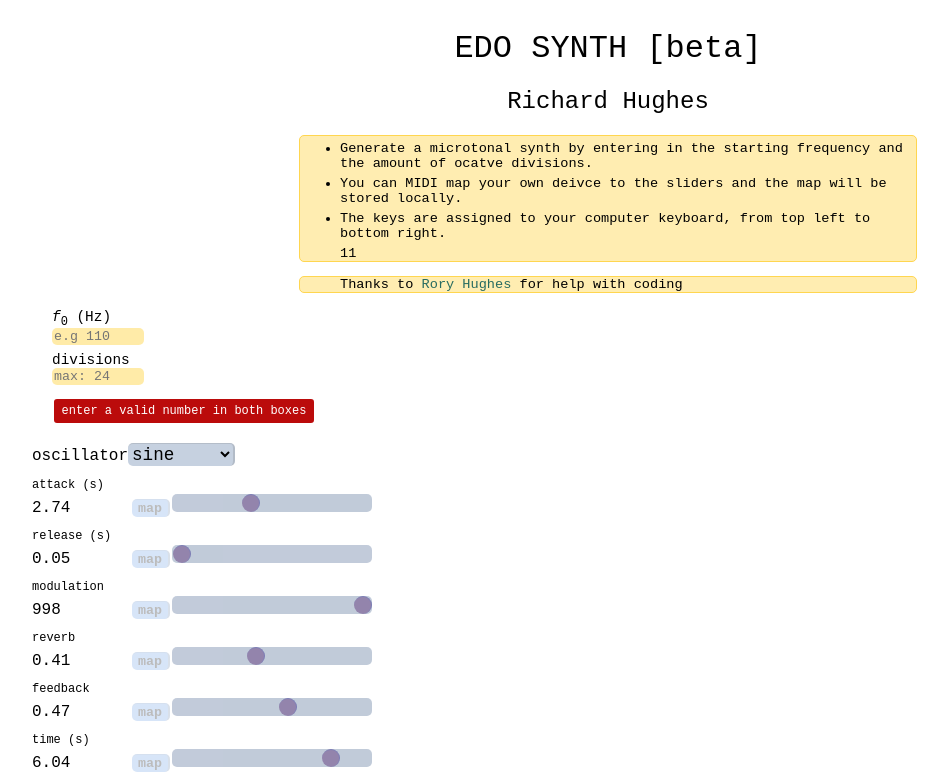
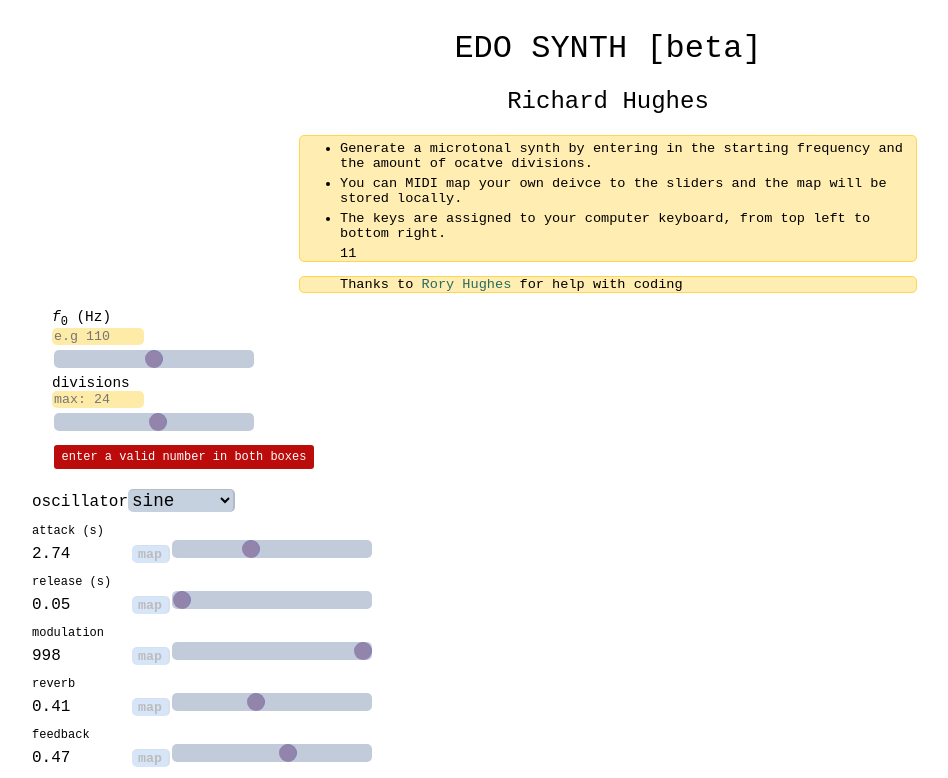
Before and after one commit to rwjhughes/website, a Next.js app: page /edo in a window 1280 px wide. Shown: the top 778 px of the page, without its empty margins (32-980 px from the left). Built offline with nearby package versions, Linux system fonts and the light colour scheme; a web font is replaced by a local one.

Commit message:
Adding sliders to freq and divisions

```diff
--- a/pages/edo.js
+++ b/pages/edo.js
@@ -129,7 +129,7 @@ const parameters = {
   },
 }
 
-const Slider = ({ label, displayValue, input, setInput, midiInput, changeParameter }) => {
+const MidiSlider = ({ label, displayValue, input, setInput, midiInput, changeParameter }) => {
   return <div>
     <p>{label}</p>
     <span>{displayValue}</span>
@@ -284,10 +284,43 @@ const Home = () => {
       <div>
         <form name="edo-cal">
           <span><i> f</i><sub>0</sub> (Hz)</span>
-          <input name="f0" id="f0" type="text" placeholder="e.g 110" size="10" required onChange={e => setF0(Number(e.target.value))} />
+          <input
+            name="f0"
+            id="f0"
+            type="text"
+            placeholder="e.g 110"
+            size="10"
+            required
+            value={f0}
+            onChange={e => setF0(Number(e.target.value))}
+          />
+          <input
+            type="range"
+            min="1"
+            max="10000"
+            value={f0}
+            className="slider"
+            onChange={e => setF0(Number(e.target.value))}
+          />
 
           <span>divisions</span>
-          <input name="divisions" type="text" placeholder="max: 24" size="10" required onChange={e => setDivisions(Number(e.target.value))} />
+          <input
+            name="divisions"
+            type="text"
+            placeholder="max: 24"
+            size="10"
+            required
+            value={divisions}
+            onChange={e => setDivisions(Number(e.target.value))}
+          />
+          <input
+            type="range"
+            min="1"
+            max="24"
+            value={divisions}
+            className="slider"
+            onChange={e => setDivisions(Number(e.target.value))}
+          />
 
           {invalidNumbers && <p id="invalid">enter a valid number in both boxes</p>}
         </form><br/>
@@ -319,7 +352,7 @@ const Home = () => {
             }
 
             const displayValue = round ? Math.round(scaled) : scaled.toFixed(2)
-            return <Slider
+            return <MidiSlider
               key={name}
               label={label}
               displayValue={displayValue}
```
